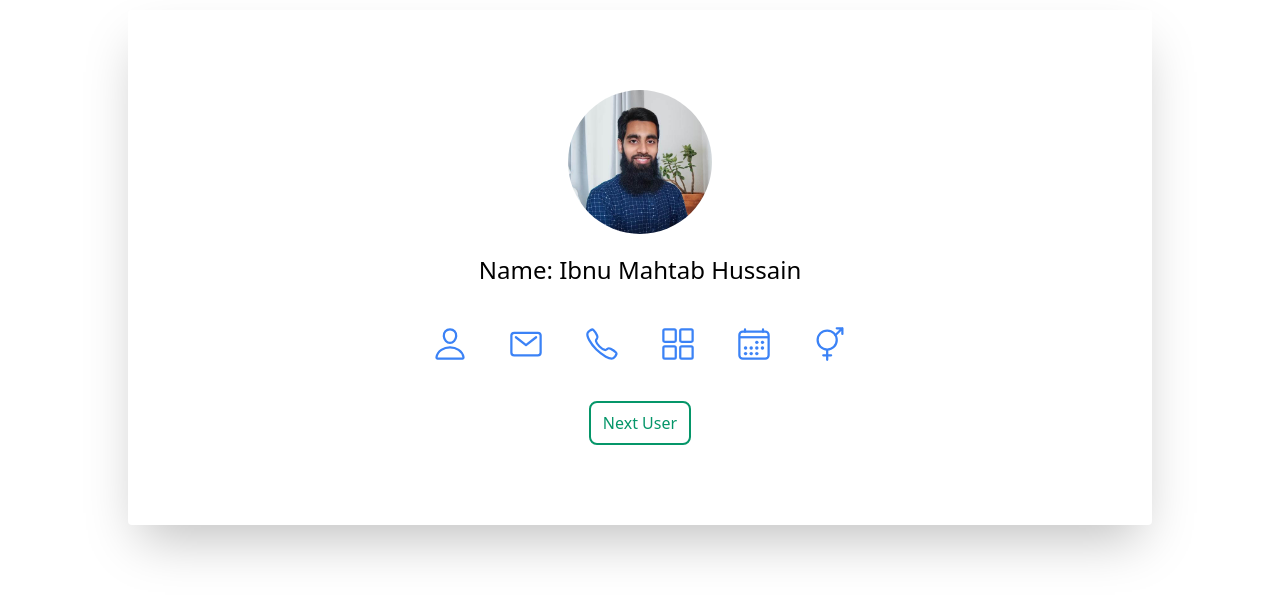
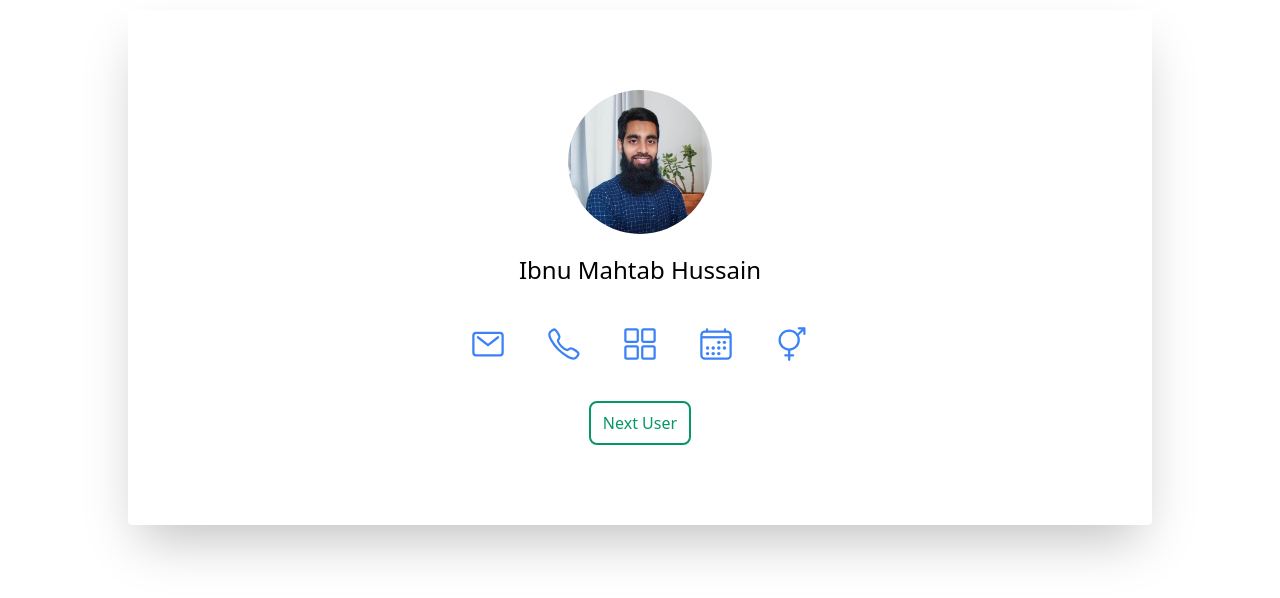
Before and after one commit to ibnumahtab/random-user, a plain HTML site: page index.html in a window 1280 px wide. Shown: the part 118-716 px from the top of the page. Drawn offline with nearby package versions, Linux system fonts and the light colour scheme; no server answers.

Commit message:
UI Complete

```diff
--- a/index.html
+++ b/index.html
@@ -12,23 +12,34 @@
 </head>
 
 <body>
+    <!-- Heading -->
     <h1 class="text-5xl text-center text-green-500 my-10">Random User</h1>
-    <div class="p-20 shadow-2xl rounded w-4/5 mx-auto">
+    <!-- Container -->
+    <div class="p-20 shadow-2xl rounded w-4/5 mx-auto text-center">
+        <!-- User Image -->
         <img class="rounded-full w-2/12 mx-auto" src="./ibnumahtab.jpeg" alt="ibnumahtab">
-        <h4 class="text-center py-5 text-2xl"><span>Name:</span> <span>Ibnu Mahtab Hussain</span></h4>
+        <!-- User Name -->
+        <h4 class="py-5 text-2xl">
+            <span id="name">Ibnu Mahtab Hussain</span>
+        </h4>
+        <!-- User info -->
+        <p id="info"></p>
+        <!-- Info Icons -->
         <ul class="flex space-x-10 justify-center text-4xl py-5 text-blue-500 cursor-pointer">
-            <li><ion-icon name="person-outline"></ion-icon></li>
-            <li><ion-icon name="mail-outline"></ion-icon></li>
-            <li><ion-icon name="call-outline"></ion-icon></li>
-            <li><ion-icon name="grid-outline"></ion-icon></li>
-            <li><ion-icon name="calendar-outline"></ion-icon></li>
-            <li><ion-icon name="male-female-outline"></ion-icon></li>
+            <li id="email" class="hover:text-blue-900"><ion-icon name="mail-outline"></ion-icon></li>
+            <li id="call" class="hover:text-blue-900"><ion-icon name="call-outline"></ion-icon></li>
+            <li id="age" class="hover:text-blue-900"><ion-icon name="grid-outline"></ion-icon></li>
+            <li id="dob" class="hover:text-blue-900"><ion-icon name="calendar-outline"></ion-icon></li>
+            <li id="gender" class="hover:text-blue-900"><ion-icon name="male-female-outline"></ion-icon></li>
         </ul>
-        <button id="nextBtn" class="border-2 border-green-600 rounded-lg px-3 py-2 text-green-600 cursor-pointer hover:bg-green-600 hover:text-green-200 block mx-auto mt-3">Next User</button>
+        <!-- Next Button -->
+        <button onclick="loadUser()" class="border-2 border-green-600 rounded-lg px-3 py-2 text-green-600 cursor-pointer hover:bg-green-600 hover:text-green-200 block mx-auto mt-3">Next User</button>
     </div>
 
+    <!-- IonIcons JS Files -->
     <script type="module" src="https://unpkg.com/ionicons@5.5.2/dist/ionicons/ionicons.esm.js"></script>
     <script nomodule src="https://unpkg.com/ionicons@5.5.2/dist/ionicons/ionicons.js"></script>
+    <!-- Main JS Files -->
     <script src="./random-user.js"></script>
 </body>
 
--- a/random-user.js
+++ b/random-user.js
@@ -1,17 +1,24 @@
-// CatchUp with ID
-const userContainer = document.getElementById('user-container');
-
 // Load User Data
 const loadUser = async () => {
     const url = `https://randomuser.me/api/?gender=male`;
     const res = await fetch(url);
     const data = await res.json();
-    displayUser(data.results);
+    displayUser(data.results[0]);
 };
 
-loadUser();
+// Set Inner Text
+const setInnerText = (setItem) => {
+    const id = document.getElementById('name');
+    id.innerText = setItem;
+};
 
 // Displaying Loading Data
 const displayUser = user => {
+    console.log(user);
+    setInnerText(`${user.name.title} ${user.name.first} ${user.name.last}`);
+};
 
-}
+const mouseOverEvent = iconId => {
+    const id = document.getElementById(iconId);
+    id.addEventListener('mouseover',);
+};
```
